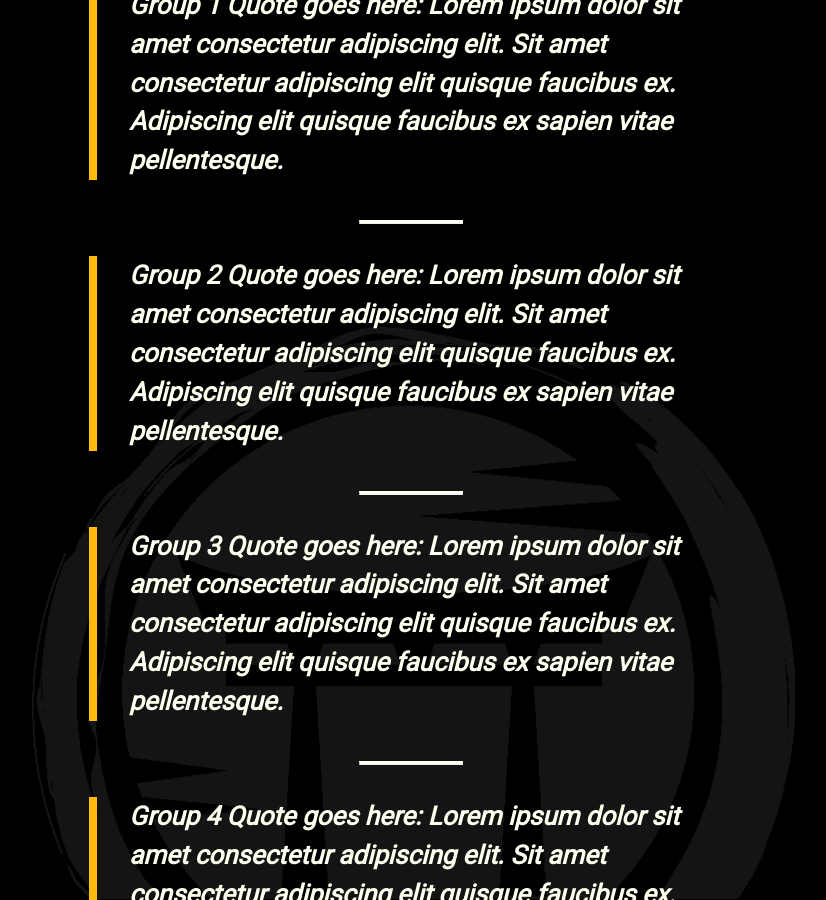
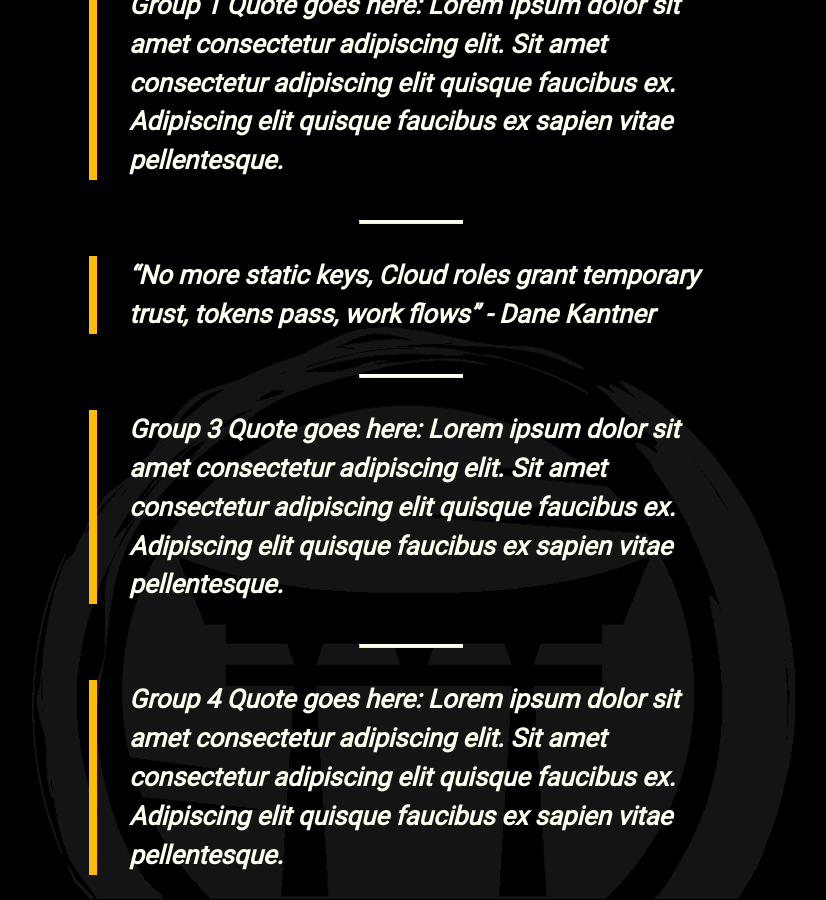
Before and after one commit to mindset-dojo/mindset-dojo.github.io, a Jekyll site: the page built from _insights/2025/kyle-ingersoll/2025-12-08-csoh-defender-commons-sane-game.md, in a window 1280 px wide and 900 px high, scrolled down 1369 px. Shown: the whole window, without its empty margins (229-1055 px from the left). Built offline with Jekyll 4.4.1, drawn with Linux system fonts in a browser that asks for light colours; some web fonts are replaced.

Commit message:
Adding haiku quote

```diff
--- a/_insights/2025/kyle-ingersoll/2025-12-08-csoh-defender-commons-sane-game.md
+++ b/_insights/2025/kyle-ingersoll/2025-12-08-csoh-defender-commons-sane-game.md
@@ -40,7 +40,9 @@ The following quotes are the voices of [Cloud Security Office Hours](https://cso
 
 ---
 
-> **Group 2 Quote goes here: Lorem ipsum dolor sit amet consectetur adipiscing elit. Sit amet consectetur adipiscing elit quisque faucibus ex. Adipiscing elit quisque faucibus ex sapien vitae pellentesque.**
+> **"No more static keys,
+> Cloud roles grant temporary trust,
+> tokens pass, work flows" - Dane Kantner**
 
 ---
 
```
